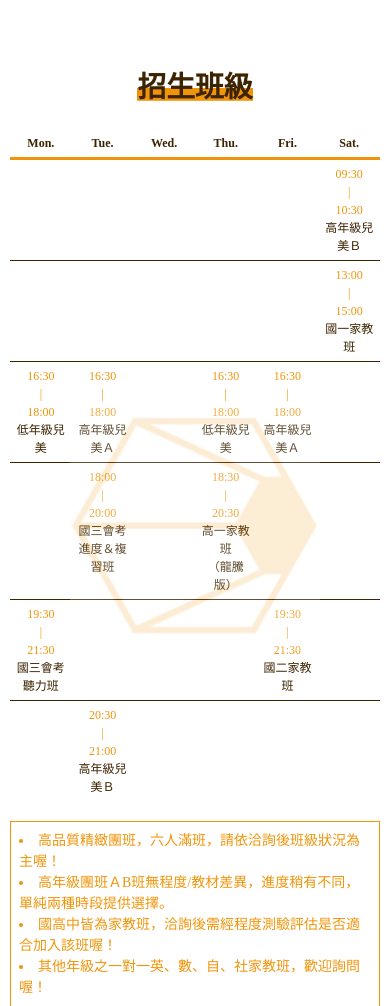
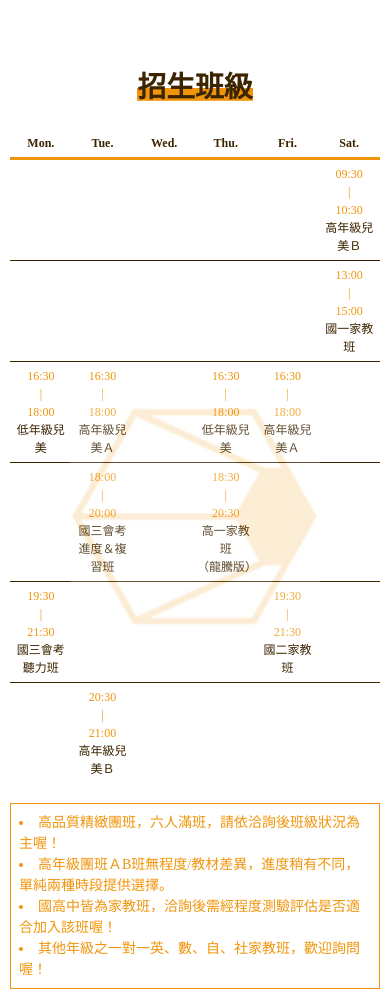
Before and after one commit to Yi-Hsuan0727/connie, a plain HTML site: page index.html in a window 390 px wide. Shown: the part 2440-3446 px from the top of the page. Drawn offline with nearby package versions, Linux system fonts and the light colour scheme.

Commit message:
Update style.css

```diff
--- a/style.css
+++ b/style.css
@@ -657,7 +657,7 @@ footer a:hover {
     .time-table td, .time-table th{
         width: 60px;
         font-size: 12px;
-        padding: 5px;
+        padding: 5px 2px;
     }
 
     .time-table li{
```
